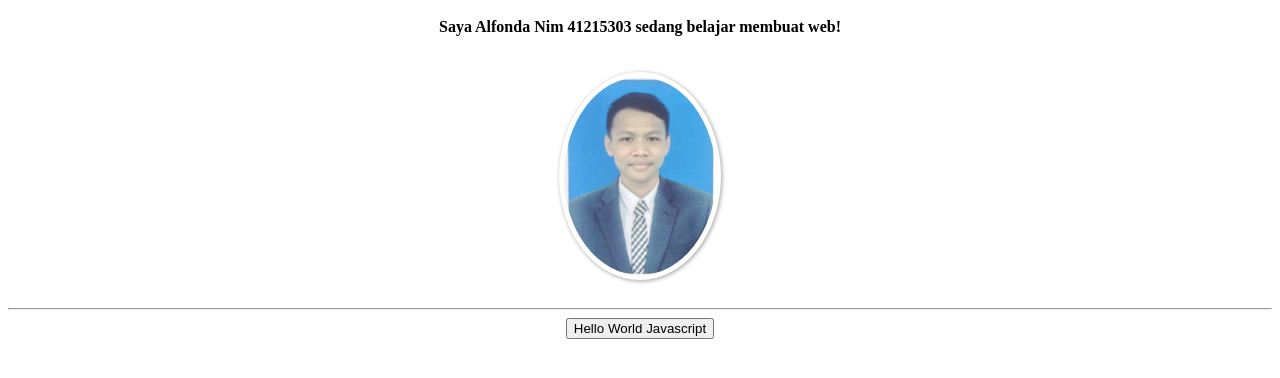
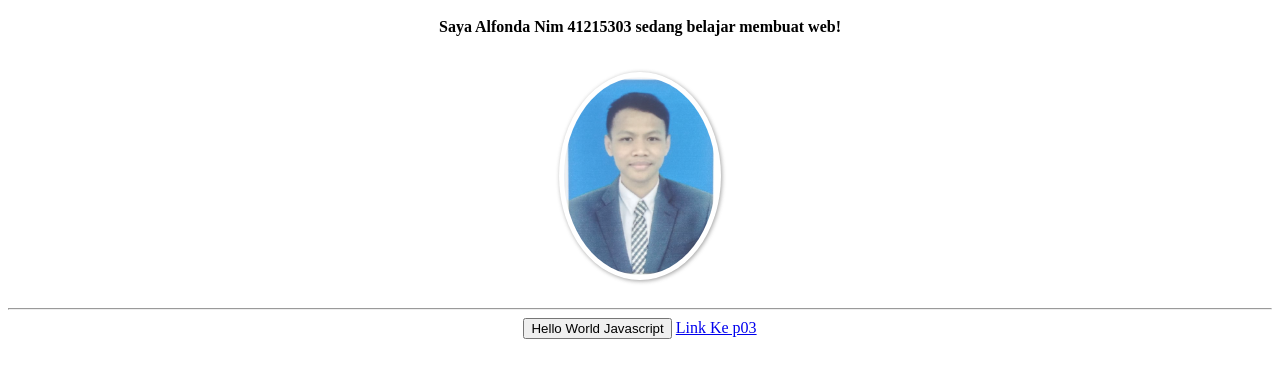
Before and after one commit to alfonshars100/alfonshars100.github.io, a plain HTML site: page index.html in a window 1280 px wide. Shown: the part 48-426 px from the top of the page. Drawn offline with Linux system fonts and the light colour scheme.

Commit message:
Update index.html

```diff
--- a/index.html
+++ b/index.html
@@ -36,4 +36,5 @@ img:hover{
 
 <hr>
 <button onclick="alert('Hello Javascript!')">Hello World Javascript</button>
+<a href="p03/index.html">Link Ke p03</a><br>
 </center>
```
